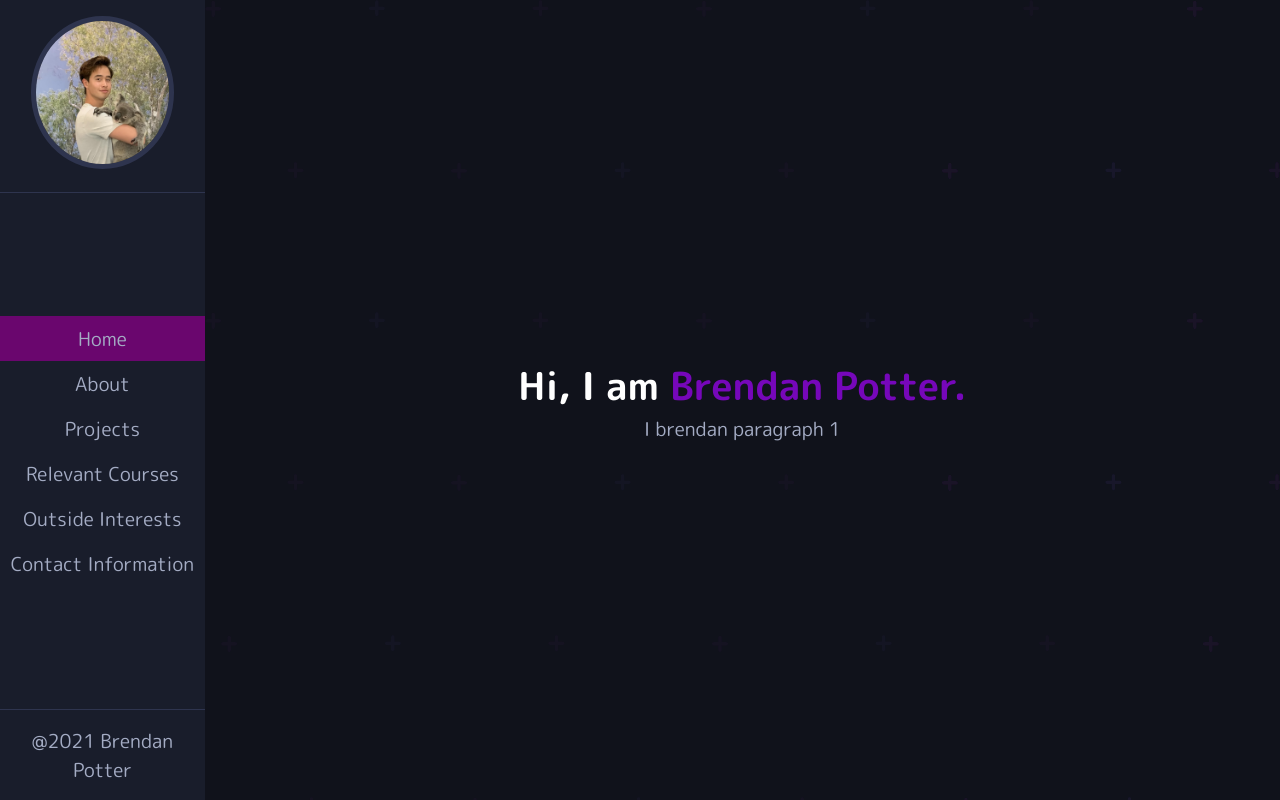
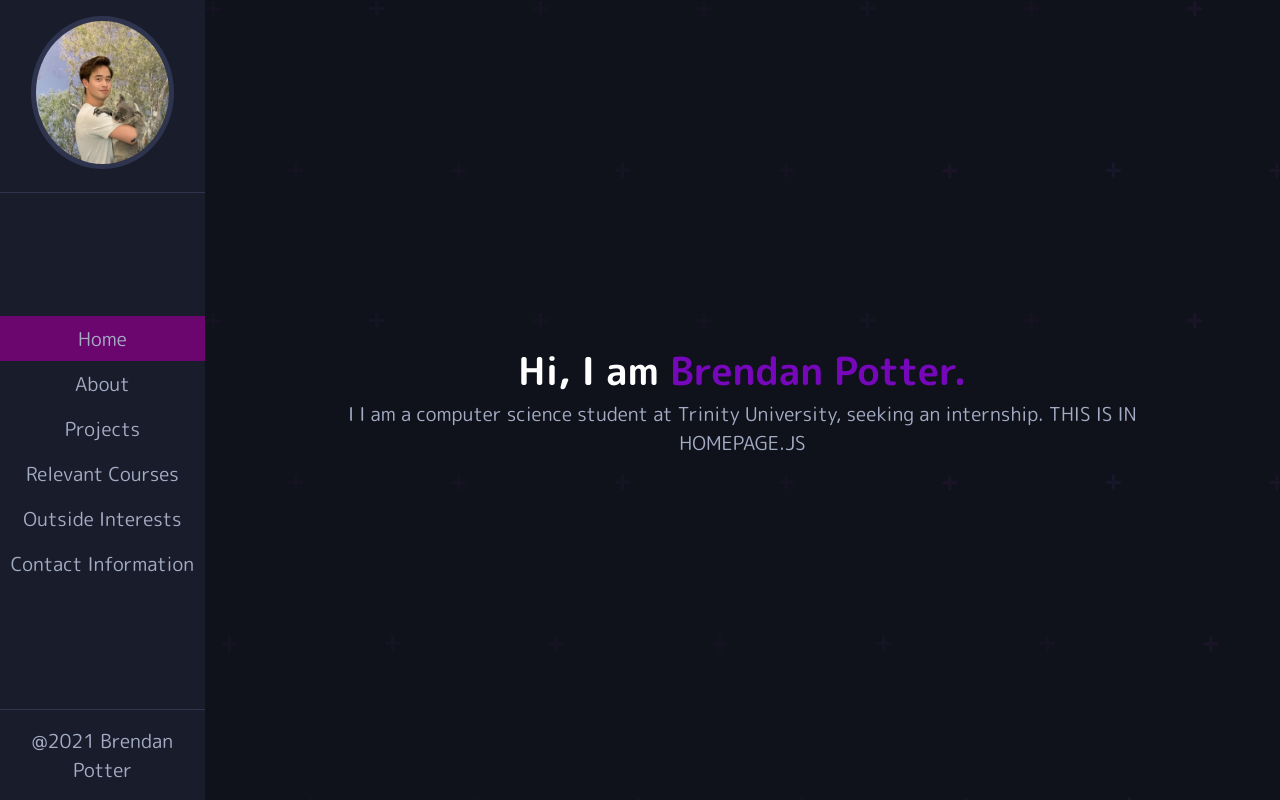
Before and after one commit to brendanpotter00/PersonalWebsite2, a React (Create React App) app in the folder personal-website2/: page / in a window 1280 px wide. Built offline with nearby package versions, Linux system fonts and the light colour scheme.

Commit message:
progress on homepage

```diff
--- a/personal-website2/src/Pages/HomePage.js
+++ b/personal-website2/src/Pages/HomePage.js
@@ -10,7 +10,7 @@ function HomePage() {
                         <span> Brendan Potter.</span>
                     </h1>
                     <p className="h-sub-text">I
-                        brendan paragraph 1
+                        I am a computer science student at Trinity University, seeking an internship. THIS IS IN HOMEPAGE.JS
                     </p>
                     <div className="icons">
 
```
